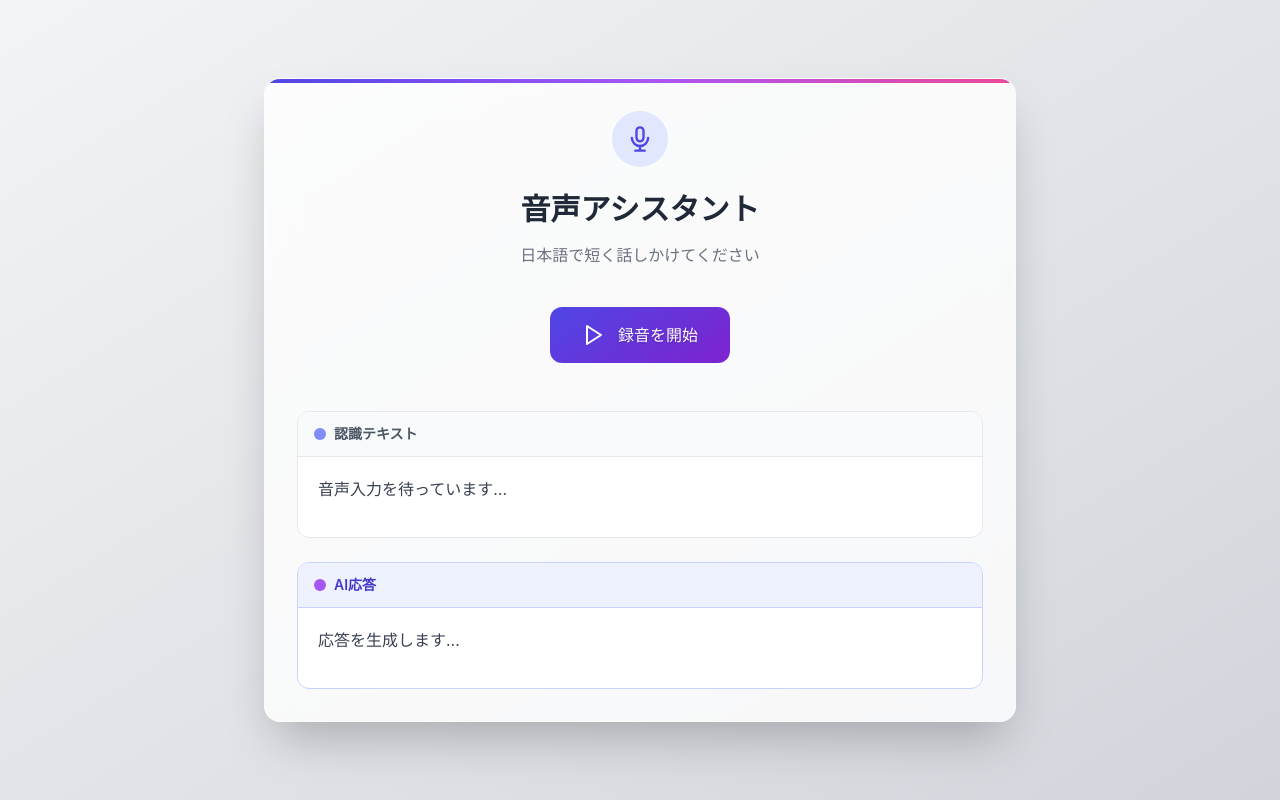
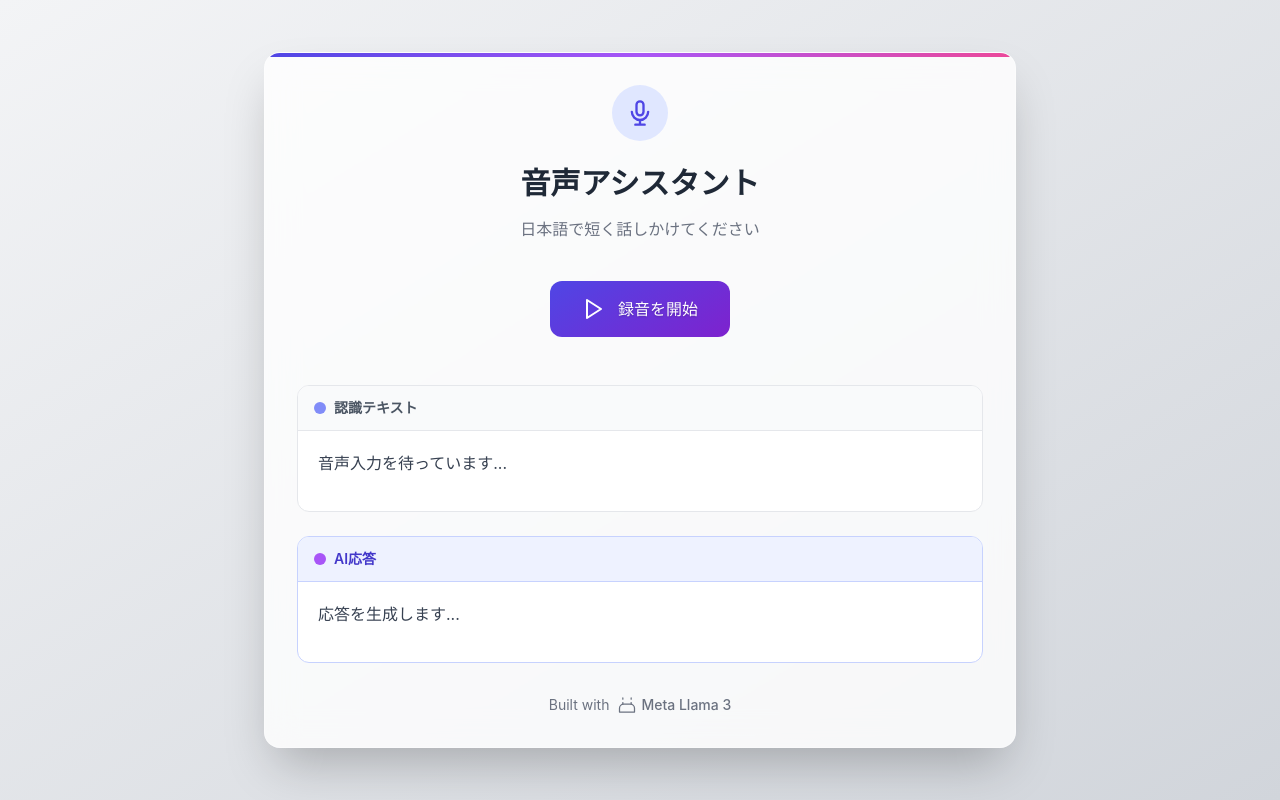
Before and after one commit to kenta-hirahara/Speech-Recognition, a Flask app: page / in a window 1280 px wide. Run offline with Flask 3, Linux system fonts and the light colour scheme; some libraries are stand-ins or nearby versions.

Commit message:
credit added

```diff
--- a/flask_app/templates/index.html
+++ b/flask_app/templates/index.html
@@ -88,6 +88,19 @@
                     </div>
                 </div>
             </div>
+            <div class="mt-8 text-center">
+                <p class="text-sm text-gray-500 flex items-center justify-center">
+                    <span class="mr-2">Built with</span>
+                    <svg xmlns="http://www.w3.org/2000/svg" width="20" height="20" viewBox="0 0 24 24" fill="none" stroke="currentColor" stroke-width="1.5" stroke-linecap="round" stroke-linejoin="round" class="mr-1">
+                        <path d="M7 3.5V5"></path>
+                        <path d="M7 9V11"></path>
+                        <path d="M17 3.5V5"></path>
+                        <path d="M17 9V11"></path>
+                        <path d="M3 16C3 13.2386 5.23858 11 8 11H16C18.7614 11 21 13.2386 21 16V20.5H3V16Z"></path>
+                    </svg>
+                    <span class="font-medium">Meta Llama 3</span>
+                </p>
+            </div>
         </div>
     </div>
     <script src="{{ url_for('static', filename='app.js')}}"> </script>
```
